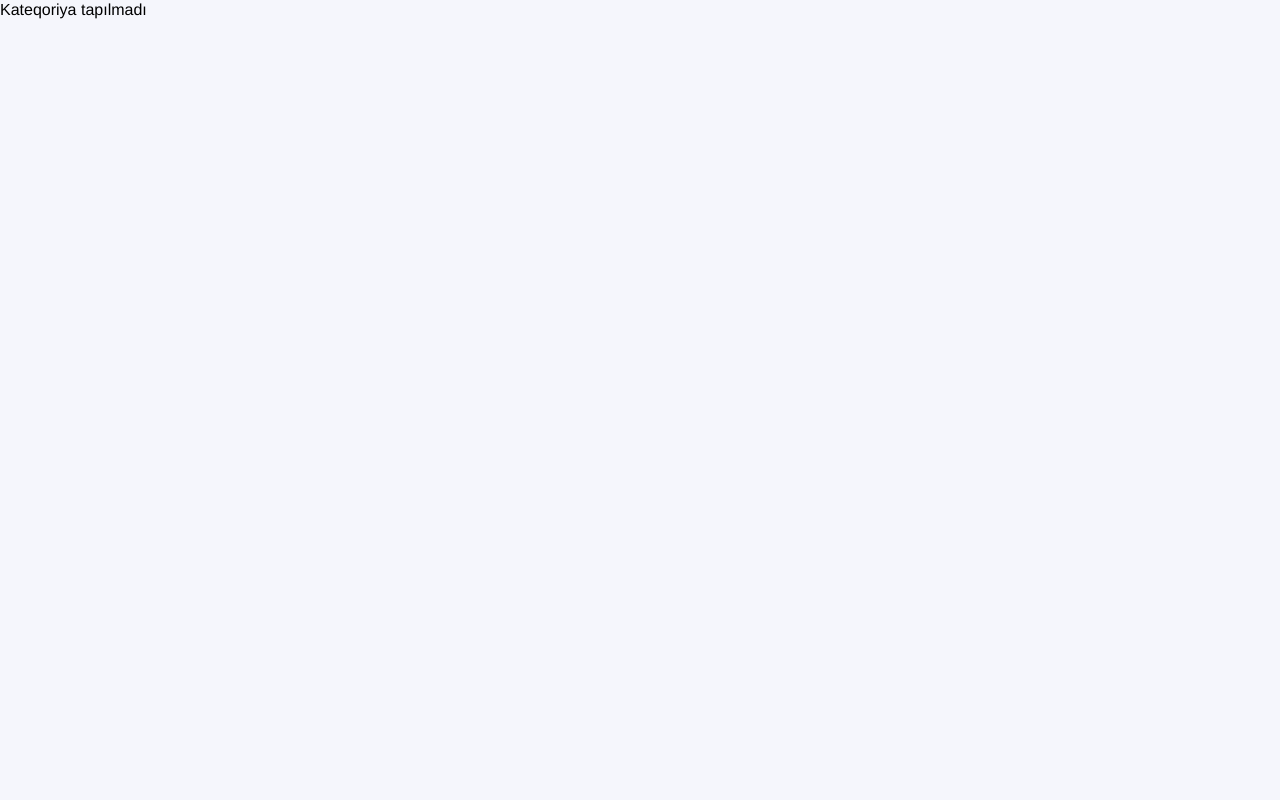
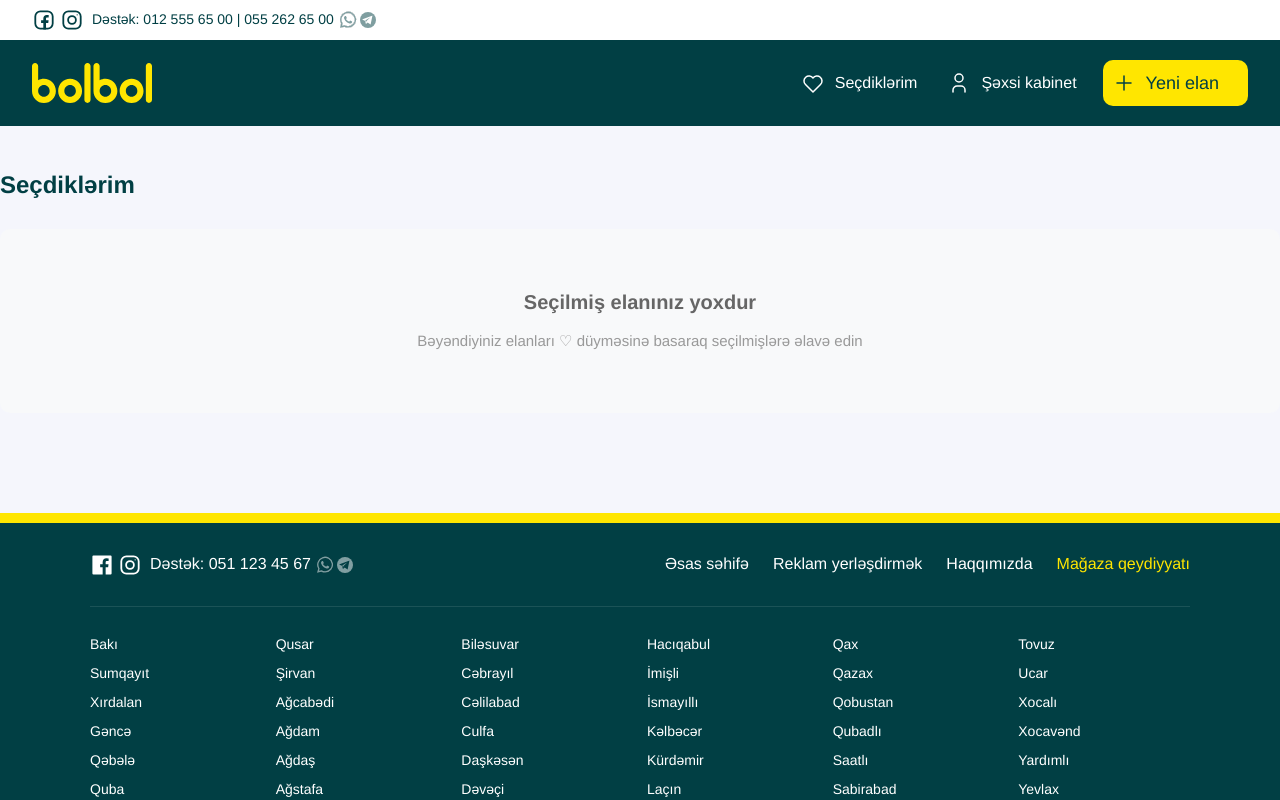
Before and after one commit to sharkwest661/2blonex, a Next.js app: page /secilmislerim in a window 1280 px wide. Shown: the top 800 px of the page. Built offline with nearby package versions, Linux system fonts and the light colour scheme.

Commit message:
feat: Update contact information formatting and add Favorites page with store details

```diff
--- /dev/null
+++ b/src/app/secilmislerim/page.js
@@ -0,0 +1,128 @@
+// src/app/secilmislerim/page.js
+"use client";
+import Layout from "@/components/layout/Layout";
+import PostItem from "@/components/shared/postitem/PostItem";
+import { useFavoritesStore } from "@/store/useFavoritesStore";
+import { MOCK_PRODUCTS } from "@/utils/constants";
+
+const STORE_NAMES = [
+  "Kontakt Home",
+  "World Telecom",
+  "Apple Store Baku",
+  "Samsung Plaza",
+  "Techno Store",
+  "Media Markt",
+  "Bravo Electronics",
+  "Digital Store",
+  "Mobile Center",
+  "Tech Point",
+];
+
+const addStoreInfoToProducts = (products) => {
+  return products.map((product, index) => ({
+    ...product,
+    storeName: STORE_NAMES[index % STORE_NAMES.length],
+    storeImage: "/img/example/seller.svg",
+    storeHref: `/magaza/${STORE_NAMES[index % STORE_NAMES.length].toLowerCase().replace(/\s+/g, "-")}`,
+  }));
+};
+
+const getAllProductsWithStores = () => {
+  const allProducts = [
+    ...MOCK_PRODUCTS.vipListings,
+    ...MOCK_PRODUCTS.newListings,
+    ...MOCK_PRODUCTS.premiumListings,
+    ...MOCK_PRODUCTS.vehicles.slice(0, 10),
+    ...MOCK_PRODUCTS.realEstate.slice(0, 10),
+    ...MOCK_PRODUCTS.electronics.slice(0, 10),
+  ];
+
+  return addStoreInfoToProducts(allProducts);
+};
+
+export default function FavoritesPage() {
+  const favorites = useFavoritesStore((state) => state.favorites);
+
+  const allProductsWithStores = getAllProductsWithStores();
+  const favoritedItems = allProductsWithStores.filter((item) =>
+    favorites.includes(item.id)
+  );
+
+  return (
+    <Layout>
+      <section className="pb-0 d-md-none">
+        <div className="container-fluid">
+          <div className="search">
+            <form action="">
+              <div className="input-group search__group">
+                <input
+                  type="text"
+                  className="form-control search__input"
+                  placeholder="Android TV"
+                />
+                <div className="input-group-append search__append">
+                  <button className="search__btn" type="button"></button>
+                </div>
+              </div>
+            </form>
+          </div>
+        </div>
+      </section>
+
+      <section>
+        <div className="container-fluid">
+          <h1
+            style={{
+              fontSize: "2.4rem",
+              color: "#013f44",
+              fontFamily: "Arimo-Bold, Helvetica, Arial, sans-serif",
+              marginBottom: "0",
+              padding: "20px 0 10px 0",
+            }}
+          >
+            Seçdiklərim
+          </h1>
+
+          {favoritedItems.length > 0 ? (
+            <div className="favorites__container">
+              <div className="favorites__grid">
+                {favoritedItems.map((item) => (
+                  <PostItem
+                    key={item.id}
+                    id={item.id}
+                    title={item.title}
+                    secondaryTitle={item.secondaryTitle}
+                    price={item.price}
+                    location={item.location}
+                    date={item.date}
+                    image={item.image}
+                    href={item.href || `#`}
+                    isVip={item.isVip}
+                    isPremium={item.isPremium}
+                    hasBarter={item.hasBarter}
+                    hasCredit={item.hasCredit}
+                    category="favorites"
+                    storeName={item.storeName}
+                    storeImage={item.storeImage}
+                    storeHref={item.storeHref}
+                    variant="standalone"
+                  />
+                ))}
+              </div>
+            </div>
+          ) : (
+            <div className="favorites__empty">
+              <div className="favorites__empty-title">
+                Seçilmiş elanınız yoxdur
+              </div>
+              <div className="favorites__empty-subtitle">
+                Bəyəndiyiniz elanları ♡ düyməsinə basaraq seçilmişlərə əlavə
+                edin
+              </div>
+            </div>
+          )}
+        </div>
+      </section>
+    </Layout>
+  );
+}
--- a/src/components/layout/Footer.js
+++ b/src/components/layout/Footer.js
@@ -72,8 +72,7 @@ const Footer = () => {
             <a href="" className="contact__network facebook"></a>
             <a href="" className="contact__network instagram"></a>
             <span className="contact__tel">
-              Dəstək:
-              <a href="tel:051123456">051 123 45 67</a>
+              Dəstək: <a href="tel:051123456">051 123 45 67</a>
             </span>
             <a href="" className="contact__network whatsapp"></a>
             <a href="" className="contact__network telegram"></a>
--- a/src/components/layout/Header.js
+++ b/src/components/layout/Header.js
@@ -68,9 +68,7 @@ const Header = () => {
               <a href="" className="contact__network instagram"></a>
               <span className="contact__tel">
                 Dəstək:{" "}
-                <a href="tel:012555650055262650">
-                  012 555 65 00 | 055 262 65 00
-                </a>
+                <a href="tel:012555650">012 555 65 00 | 055 262 65 00</a>
               </span>
               <a href="" className="contact__network whatsapp"></a>
               <a href="" className="contact__network telegram"></a>
--- a/src/components/layout/MobileMenu.js
+++ b/src/components/layout/MobileMenu.js
@@ -195,7 +195,7 @@ const MobileMenu = ({
           <div className="footer-contact">
             <div className="contact-item">
               <span className="contact-label">Dəstək xətti:</span>
-              <a href="tel:012555650055262650" className="contact-link">
+              <a href="tel:012555650" className="contact-link">
                 012 555 65 00
               </a>
             </div>
--- a/src/components/shared/postitem/PostItem.js
+++ b/src/components/shared/postitem/PostItem.js
@@ -1,45 +1,52 @@
+// src/components/shared/postitem/PostItem.js
 "use client";
-// src/components/shared/postitem/PostItem.js
 import Link from "next/link";
-import Image from "next/image";
 import { useFavoritesStore } from "@/store/useFavoritesStore";
 
 const PostItem = ({
+  // Original props
   id,
   title,
-  secondaryTitle = "", // e.g., "2020, 4.0 L, 23 000 km"
+  secondaryTitle,
   price,
   location,
   date,
   image,
   href = "#",
-  isVip = false,
-  isPremium = false,
-  hasBarter = false,
-  hasCredit = false,
-  className = "",
+  isVip,
+  isPremium,
+  hasBarter,
+  hasCredit,
+  category = "other",
+
+  // Store-related props
+  storeName,
+  storeImage,
+  storeHref,
+
+  // NEW: Variant prop for different layouts
+  variant = "default", // "default" | "standalone"
 }) => {
-  // Favorites store hooks - using selective state picking
-  const isFavorited = useFavoritesStore((state) => state.isFavorited(id));
-  const toggleFavorite = useFavoritesStore((state) => state.toggleFavorite);
+  const { favorites, addToFavorites, removeFromFavorites } =
+    useFavoritesStore();
+  const isFavorited = favorites.includes(id);
 
-  // Handle favorite button click
-  const handleFavoriteClick = (e) => {
-    e.preventDefault();
-    e.stopPropagation();
-    toggleFavorite(id);
+  const handleFavoriteClick = () => {
+    if (isFavorited) {
+      removeFromFavorites(id);
+    } else {
+      addToFavorites(id);
+    }
   };
 
+  // Choose CSS class based on variant
+  const itemClass =
+    variant === "standalone" ? "post__item--standalone" : "post__item";
+
   return (
-    <div className={`post__item ${className}`}>
+    <div className={itemClass}>
       <div className="post__img">
-        <Image
-          src={image}
-          alt=""
-          width={280}
-          height={200}
-          style={{ width: "100%", height: "100%", objectFit: "cover" }}
-        />
+        <img src={image} alt="" />
         <div className="post__attributes">
           {isVip && (
             <span
@@ -49,17 +56,9 @@ const PostItem = ({
               title="VIP elan"
             ></span>
           )}
-          {isPremium && (
-            <span
-              className="post__premium"
-              data-toggle="tooltip"
-              data-placement="top"
-              title="Premium elan"
-            ></span>
-          )}
           <button
             onClick={handleFavoriteClick}
-            className={`post__favorites ${isFavorited ? "active" : ""}`}
+            className={`post__favorites${isFavorited ? " active" : ""}`}
             type="button"
             aria-label={
               isFavorited ? "Seçilmişlərdən sil" : "Seçilmişlərə əlavə et"
@@ -69,13 +68,21 @@ const PostItem = ({
         </div>
       </div>
       <div className="post__info">
+        {storeName && (
+          <Link href={storeHref || "#"} className="post__store">
+            <img src={storeImage || "/img/example/seller.svg"} alt="" />
+            <span>{storeName}</span>
+          </Link>
+        )}
         <div className="px-5">
           <Link href={href} className="post__title">
             {title}
           </Link>
-          <Link href={href} className="post__title2">
-            {secondaryTitle}
-          </Link>
+          {secondaryTitle && (
+            <Link href={href} className="post__title2">
+              {secondaryTitle}
+            </Link>
+          )}
           <p>
             {location}, {date}
           </p>
--- a/src/styles/components.css
+++ b/src/styles/components.css
@@ -171,6 +171,138 @@ New component-specific styles (separate from main.css)
 .datefiltersort_form {
   /* margin-right: 100px !important; */
 }
+
+/* Standalone PostItem - No calc widths, full width by default */
+.post__item--standalone {
+  width: 100%;
+  margin-bottom: 16px;
+  border-radius: 10px;
+  background-color: #fff;
+  box-shadow:
+    0px 0px 0px 0px #013f44,
+    0px 10px 20px rgba(0, 0, 0, 0.05);
+  font-size: 1.2rem;
+  line-height: 1.17;
+  overflow: hidden;
+  transition: 0.3s;
+  z-index: 1;
+}
+
+.post__item--standalone:hover {
+  box-shadow:
+    0px 0px 0px 0px #013f44,
+    0px 10px 12px rgba(0, 0, 0, 0.25);
+}
+
+/* Flexbox Container for Standalone Items */
+.favorites__grid {
+  display: flex;
+  flex-wrap: wrap;
+  gap: 10px;
+  margin: 0;
+  padding: 0;
+}
+
+.favorites__grid .post__item--standalone {
+  /* Desktop: 5 items per row */
+  flex: 0 0 auto;
+  width: 19%;
+  margin-bottom: 10px;
+}
+
+/* Responsive breakpoints for flex */
+@media screen and (max-width: 1200px) {
+  .favorites__grid .post__item--standalone {
+    /* 4 items per row */
+    width: 24%;
+  }
+}
+
+@media screen and (max-width: 1024px) {
+  .favorites__grid {
+    gap: 8px;
+  }
+
+  .favorites__grid .post__item--standalone {
+    /* 3 items per row */
+    width: 32%;
+  }
+}
+
+@media screen and (max-width: 767px) {
+  .favorites__grid {
+    gap: 8px;
+  }
+
+  .favorites__grid .post__item--standalone {
+    /* 2 items per row */
+    width: 48%;
+  }
+}
+
+@media screen and (max-width: 576px) {
+  .favorites__grid {
+    gap: 6px;
+  }
+
+  .favorites__grid .post__item--standalone {
+    /* 2 items per row */
+    width: 48%;
+  }
+}
+
+/* Container styling */
+.favorites__container {
+  background-color: #fff;
+  border-radius: 10px;
+  padding: 20px;
+  margin-top: 20px;
+  box-shadow: 0px 2px 10px rgba(0, 0, 0, 0.05);
+}
+
+@media screen and (max-width: 767px) {
+  .favorites__container {
+    padding: 15px;
+    margin-top: 15px;
+  }
+}
+
+/* Empty state */
+.favorites__empty {
+  width: 100%;
+  text-align: center;
+  padding: 60px 20px;
+  background-color: #f8f9fa;
+  border-radius: 10px;
+  margin-top: 20px;
+}
+
+.favorites__empty-title {
+  font-size: 2rem;
+  color: #666;
+  margin-bottom: 15px;
+  font-family: "Arimo-Bold", Helvetica, Arial, sans-serif;
+}
+
+.favorites__empty-subtitle {
+  font-size: 1.5rem;
+  color: #999;
+  line-height: 1.5;
+}
+
+@media screen and (max-width: 767px) {
+  .favorites__empty {
+    padding: 40px 15px;
+  }
+
+  .favorites__empty-title {
+    font-size: 1.8rem;
+  }
+
+  .favorites__empty-subtitle {
+    font-size: 1.4rem;
+  }
+}
 /* ===================================
    FUTURE COMPONENT STYLES
    =================================== */
```
